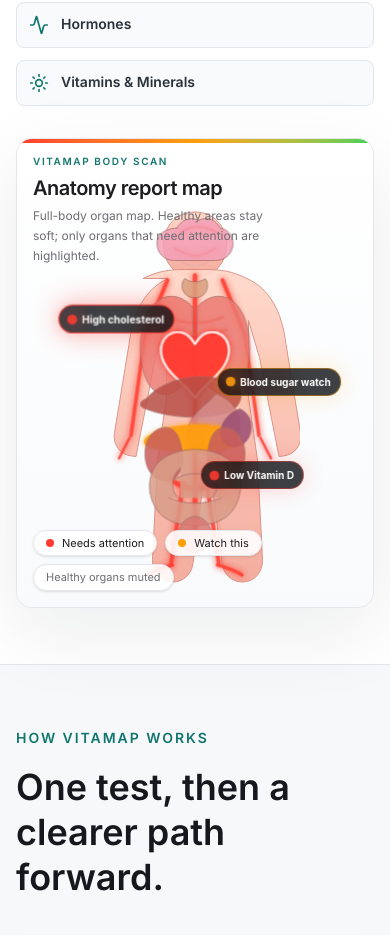
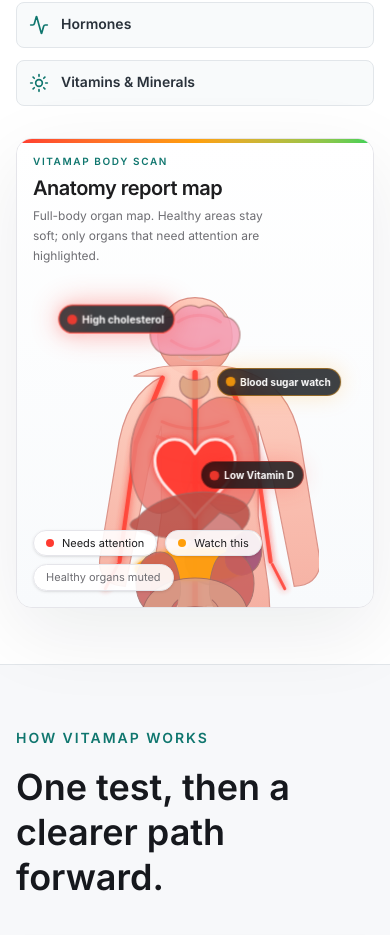
Before and after one commit to dagagaurav83-maker/vitamap, a Next.js app: page / in a window 390 px wide. Shown: the part 2450-3385 px from the top of the page. Built offline with nearby package versions, Linux system fonts and the light colour scheme.

Commit message:
Improve anatomy map mobile visibility

```diff
--- a/src/components/VitaMap.tsx
+++ b/src/components/VitaMap.tsx
@@ -78,7 +78,7 @@
         initial={{ opacity: 0, y: 14 }}
         animate={{ opacity: 1, y: 0 }}
         transition={{ duration: 0.45, ease: [0.25, 0.46, 0.45, 0.94] }}
-        className="absolute inset-0 z-10 flex items-center justify-center px-0 pb-[76px] pt-[116px] sm:items-end sm:px-8 sm:pb-16 sm:pt-24"
+        className="absolute inset-0 z-10 flex items-start justify-center px-0 pb-[72px] pt-[148px] sm:items-end sm:px-8 sm:pb-16 sm:pt-24"
       >
         <AnatomySvg selectedOrgan={selectedOrgan} onSelect={onSelect} />
       </motion.div>
@@ -126,7 +126,7 @@
       viewBox="0 0 420 760"
       role="img"
       aria-label="Front-view human body anatomy illustration with skeleton, brain, lungs, heart, liver, stomach, pancreas, kidneys, intestines, bladder and pelvis"
-      className="h-auto w-[210px] max-w-full sm:h-full sm:max-h-[650px] sm:w-full sm:max-w-[470px]"
+      className="h-auto w-[248px] max-w-full sm:h-full sm:max-h-[650px] sm:w-full sm:max-w-[470px]"
     >
       <defs>
         <filter id="medicalRedGlow" x="-80%" y="-80%" width="260%" height="260%">
@@ -144,12 +144,12 @@
           </feMerge>
         </filter>
         <linearGradient id="skinTone" x1="0" x2="0" y1="0" y2="1">
-          <stop offset="0%" stopColor="#FFD8C9" />
-          <stop offset="100%" stopColor="#F4A99A" />
+          <stop offset="0%" stopColor="#FFCDBD" />
+          <stop offset="100%" stopColor="#F09B8D" />
         </linearGradient>
         <linearGradient id="softOrgan" x1="0" x2="1" y1="0" y2="1">
-          <stop offset="0%" stopColor="#F6B5A8" />
-          <stop offset="100%" stopColor="#D88481" />
+          <stop offset="0%" stopColor="#F39B91" />
+          <stop offset="100%" stopColor="#C85F5C" />
         </linearGradient>
       </defs>
 
```
